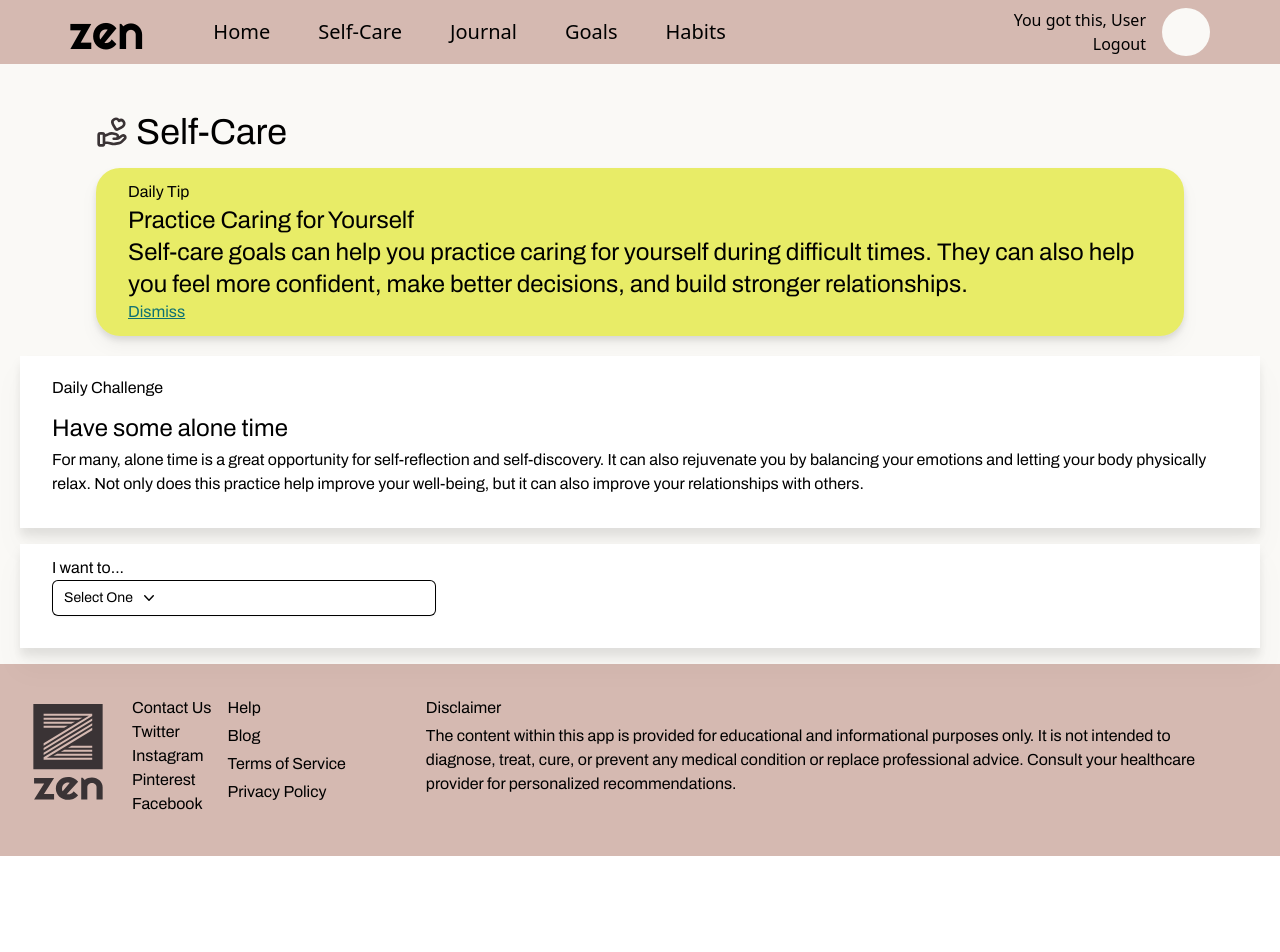
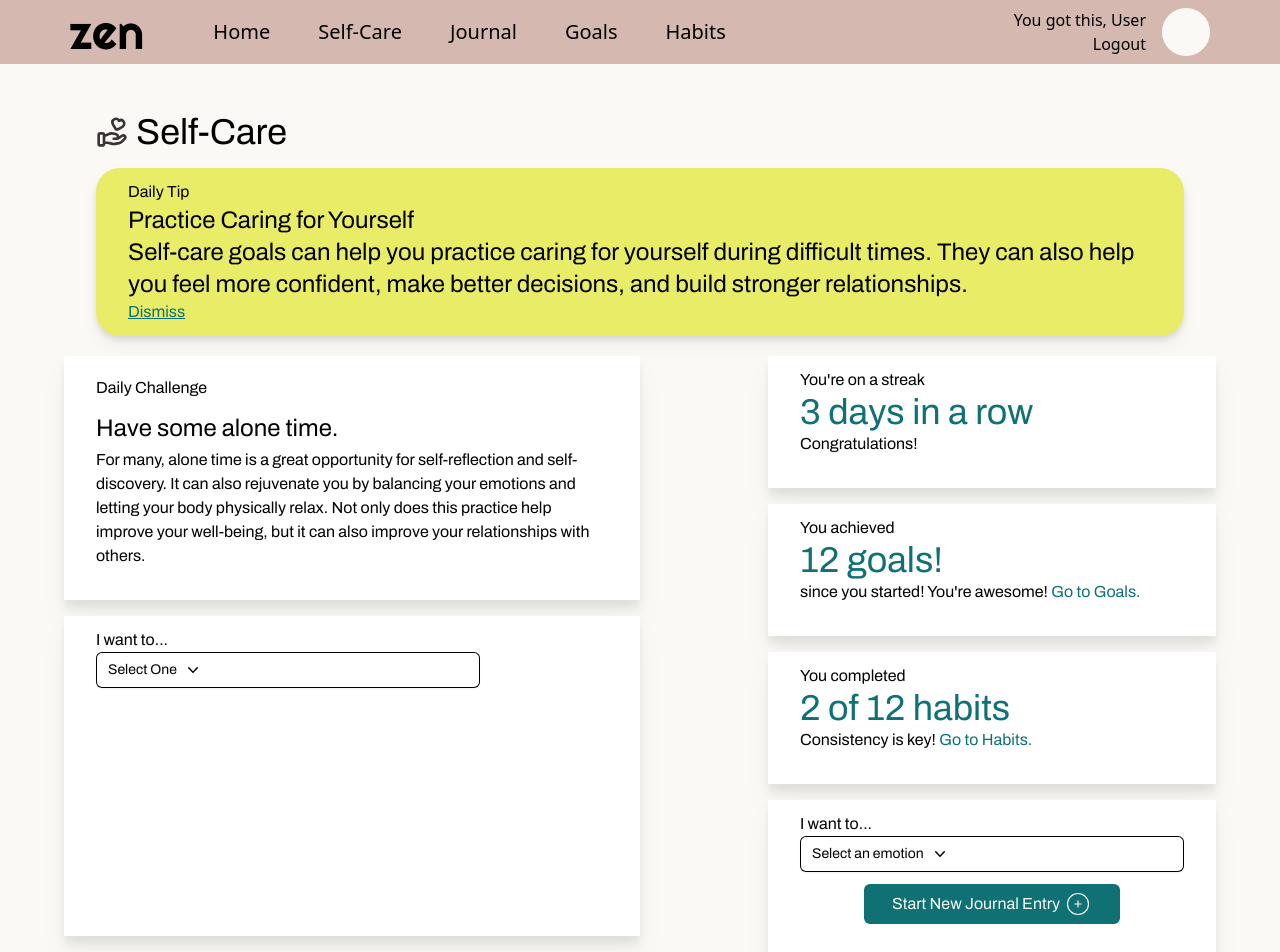
Before and after one commit to rominadouk/zen-redesign, a React (Create React App) app: page /selfcare in a window 1280 px wide. Shown: the top 952 px of the page. Before the commit the page ends 856 px from the top, so only its background shows below. Built offline with nearby package versions, Linux system fonts and the light colour scheme.

Commit message:
adjusted layouts to make responsive

```diff
--- a/src/App.tsx
+++ b/src/App.tsx
@@ -22,7 +22,7 @@ function App() {
       setGoalModalOpen(false);
   };
 
- document.querySelector('body')!.className='flex h-screen w-screen'
+ document.querySelector('body')!.className='flex h-screen w-screen bg-off-white'
  document.querySelector('html')!.className='flex h-screen w-screen'
       useEffect(() => {
         //When Add New Button is clicked, render the goal component.
@@ -39,7 +39,7 @@ function App() {
     }, [modalOpen]);
 
   return (
-    <div className='App flex flex-col h-screen bg-off-white'>
+    <div className='App flex flex-col h-screen'>
       {modalOpen && <AddGoal modalOpen={modalOpen} onClose={handleCloseGoalModal} />}
       <Navbar />
       <Routes>
--- /dev/null
+++ b/src/modules/selfcare-page/feelings-dropdown.tsx
@@ -0,0 +1,64 @@
+import { Fragment } from 'react'
+import { Menu, Transition } from '@headlessui/react'
+import { ChevronDownIcon } from '@heroicons/react/20/solid'
+
+
+const FeelingsDropdown = () => {
+    return (
+        <div>
+            <Menu as="div" className="relative inline-block text-left">
+            <div>
+                <Menu.Button className="inline-flex  gap-x-1.5 rounded-md bg-white pl-3 w-96 py-2 pl-3 text-sm font-semibold shadow-sm ring-1 ring-inset ring-black hover:bg-gray-50">Select an emotion
+                    <ChevronDownIcon className="-mr-1 h-5 w-5" aria-hidden="true" />
+                </Menu.Button>
+            </div>
+
+        <Transition
+            as={Fragment}
+            enter="transition ease-out duration-100"
+            enterFrom="transform opacity-0 scale-95"
+            enterTo="transform opacity-100 scale-100"
+            leave="transition ease-in duration-75"
+            leaveFrom="transform opacity-100 scale-100"
+            leaveTo="transform opacity-0 scale-95"
+        >
+            <Menu.Items className="absolute left-0 z-10 mt-2 w-56 origin-top-right rounded-md bg-white shadow-lg ring-1 ring-black ring-opacity-5 focus:outline-none">
+                <div className="py-1 bg-pure-white">
+                    <Menu.Item>
+                        {({ active }) => (
+                            <a href="#" className={( active ? 'bg-pure-white text-gray-900' :'text-gray-700 block px-4 py-2 text-sm'
+                        )}>Happy</a>
+                        )}
+                    </Menu.Item>
+                    {/* Improve my Skin Care Item */}
+                    <Menu.Item>
+                        {({ active }) => (
+                            <a href="#" className={( active ? 'bg-gray-100 text-gray-900' :'text-gray-700 block px-4 py-2 text-sm'
+                            )}>Content</a>
+                        )}
+                    </Menu.Item>
+                    {/* Laugh Item */}
+                    <Menu.Item>
+                    {({ active }) => (
+                        <a href="#" className={( active ? 'bg-gray-100 text-gray-900' :'text-gray-700 block px-4 py-2 text-sm'
+                        )}>Sad</a>
+                    )}
+                    </Menu.Item>
+                    <form method="POST" action="#">
+                        <Menu.Item>
+                            {({ active }) => (
+                            <button type="submit" className={( active ? 'bg-gray-100 text-gray-900' :'text-gray-700 block px-4 py-2 text-sm'
+                                )}>Angry</button>
+                            )}
+                        </Menu.Item>
+                    </form>
+                </div>
+            </Menu.Items>
+        </Transition>
+        </Menu>
+
+            </div>
+     );
+}
+
+export default FeelingsDropdown;
--- a/src/modules/selfcare-page/self-care.tsx
+++ b/src/modules/selfcare-page/self-care.tsx
@@ -1,30 +1,75 @@
 import DailyTip from "../DailyTip";
 import { ReactComponent as SelfCareIcon } from '../../assets/selfcare-icon.svg'
+import { ReactComponent as AddIcon } from '../../assets/add-icon.svg'
+import { useNavigate } from "react-router-dom";
 import SelfCareDropdown from "./self-care-dropdown";
+import FeelingsDropdown from "./feelings-dropdown";
 
 const SelfCare = () => {
+    const navigate = useNavigate();
+
     return (
         <div className="font-archivo">
             {/* SELF-CARE HEADER */}
-            <section className='flex flex-row mt-12 mb-4 mx-5 md:mx-16 justify-between xl:mx-24'>
+            <div className='flex flex-row mt-12 mb-4 mx-5 md:mx-16 justify-between xl:mx-24'>
                 <div className='flex flex-row'>
                     <SelfCareIcon className='w-8 h-8 self-center'/>
                     <h1 className='text-4xl ml-2 font-bold'>Self-Care</h1>
                 </div>
-            </section>
+            </div>
             <DailyTip />
+
+            <div className="lg:flex lg:flex-row ">
+                {/* SECTION 1 - LEFT ON DESKTOP*/}
+                <section className="">
                     {/* DAILY CHALLENGE SECTION */}
-            <div className="mx-5 px-8 pt-3 pb-8 mb-4 drop-shadow-xl bg-pure-white">
+                    <div className="mx-5 px-8 pt-3 pb-8 mb-4 drop-shadow-xl bg-pure-white md:mx-16">
                         <p className='font-bold text-based mt-2 mb-3'>Daily Challenge</p>
-                <h2 className='text-2xl font-bold mb-1'>Have some alone time</h2>
+                        <h2 className='text-2xl font-bold mb-1'>Have some alone time.</h2>
                         <p>For many, alone time is a great opportunity for self-reflection and self-discovery. It can also rejuvenate you by balancing your emotions and letting your body physically relax. Not only does this practice help improve your well-being, but it can also improve your relationships with others.</p>
                     </div>
                     {/* I Want To.. Dropdown */}
-            <div className='mx-5 px-8 pt-3 pb-8 mb-4 drop-shadow-xl bg-pure-white'>
+                    <div className='mx-5 px-8 pt-3 pb-8 mb-4 drop-shadow-xl bg-pure-white lg:h-80 md:mx-16'>
                         <p>I want to...</p>
                         <SelfCareDropdown />
+                    </div>
+                </section>
 
+                {/* SECTION 2 - RIGHT ON DESKTOP*/}
+                <section>
+                    {/* STREAK DIV */}
+                    <div className='mx-5 px-8 pt-3 pb-8 mb-4 drop-shadow-xl bg-pure-white md:mx-16'>
+                        <p className="font-bold">You're on a streak</p>
+                        <h3 className="text-4xl font-bold text-sea-green-blue">3 days in a row</h3>
+                        <p>Congratulations!</p>
                     </div>
+                    {/* Goals Completed Div */}
+                    <div className='mx-5 px-8 pt-3 pb-8 mb-4 drop-shadow-xl bg-pure-white md:mx-16'>
+                        <p className='font-bold'>You achieved</p>
+                        <h3 className='text-4xl font-bold text-sea-green-blue'>12 goals!</h3>
+                        <p>since you started! You're awesome! <a href='/goals' className='text-sea-green-blue'>Go to Goals.</a></p>
+                    </div>
+                    {/* Habits Completed Div */}
+                    <div className='mx-5 px-8 pt-3 pb-8 mb-4 drop-shadow-xl bg-pure-white md:mx-16'>
+                        <p className='font-bold'>You completed</p>
+                        <h3 className='text-4xl font-bold text-sea-green-blue'>2 of 12 habits</h3>
+                        <p>Consistency is key! <a href='/habits' className='text-sea-green-blue'>Go to Habits.</a></p>
+                    </div>
+                    {/* Today I feel Div */}
+                    <div className='flex flex-col mx-5 px-8 pt-3 pb-8 mb-4 drop-shadow-xl bg-pure-white md:mx-16'>
+                        <p>I want to...</p>
+                        <FeelingsDropdown />
+                        <button className='flex bg-sea-green-blue rounded-md px-5 justify-center lg:place-self-center mt-3 w-64' onClick={() => {
+                            navigate('/journal')
+                        }}>
+                            <p className='text-off-white self-center py-2'>Start New Journal Entry</p>
+                            <AddIcon className='text-off-white h-7 w-7 self-center ml-1'/>
+                        </button>
+                    </div>
+                </section>
+            </div>
+            {/* SEPARATE COLUMNS ON DESKTOP - END */}
+
         </div>
      );
 }
```
Lines whose indentation alone changed are shown as unchanged.
